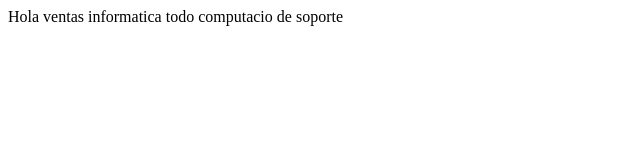
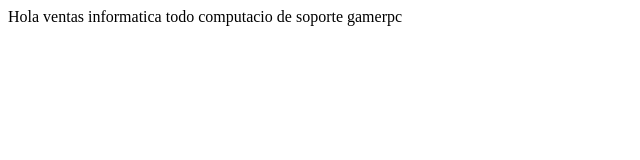
Before and after one commit to HRAaronPC/PC-Solutions, a plain HTML site: page index.html in a window 1280 px wide. Shown: the full height of the page, 0-640 px from the left. Drawn offline with Linux system fonts and the light colour scheme.

Commit message:
Version3

```diff
--- a/index.html
+++ b/index.html
@@ -7,5 +7,6 @@
 <body>
     Hola ventas informatica
     todo computacio de soporte
+    gamerpc
 </body>
 </html>
```
